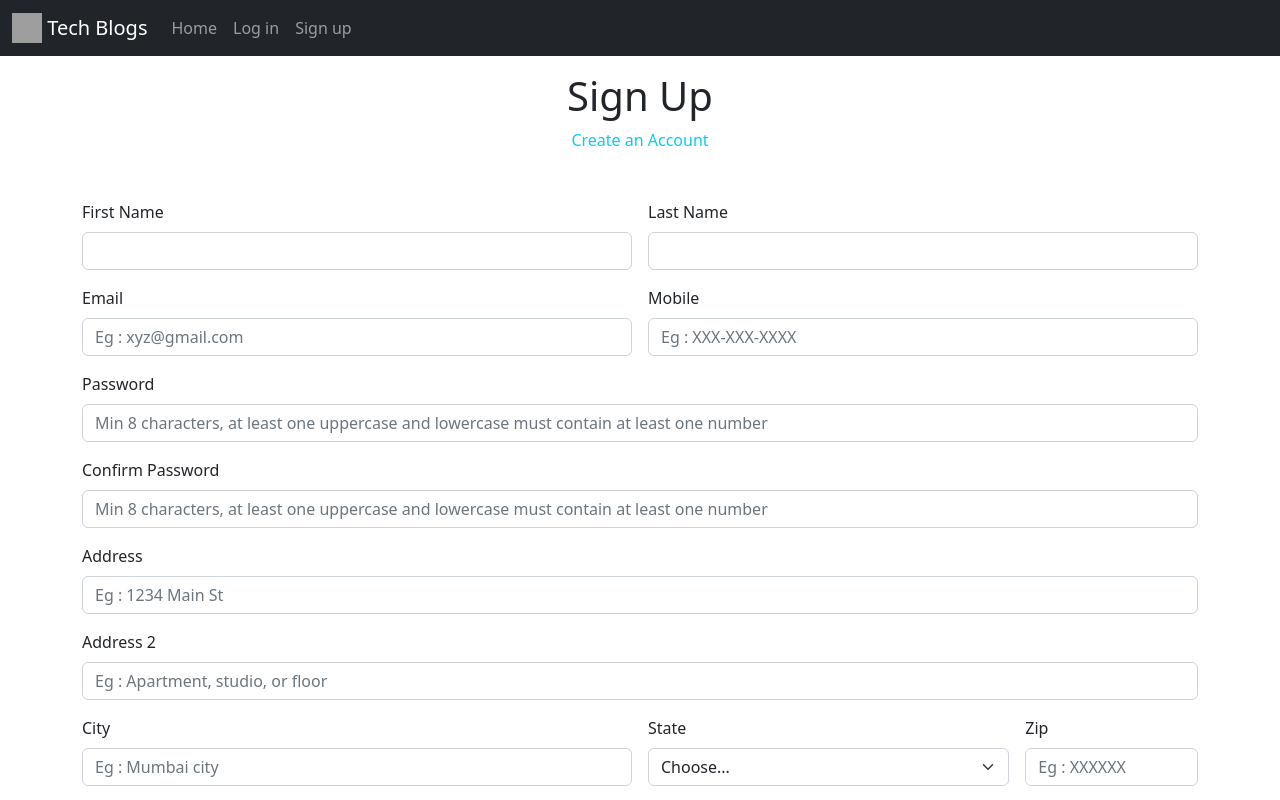
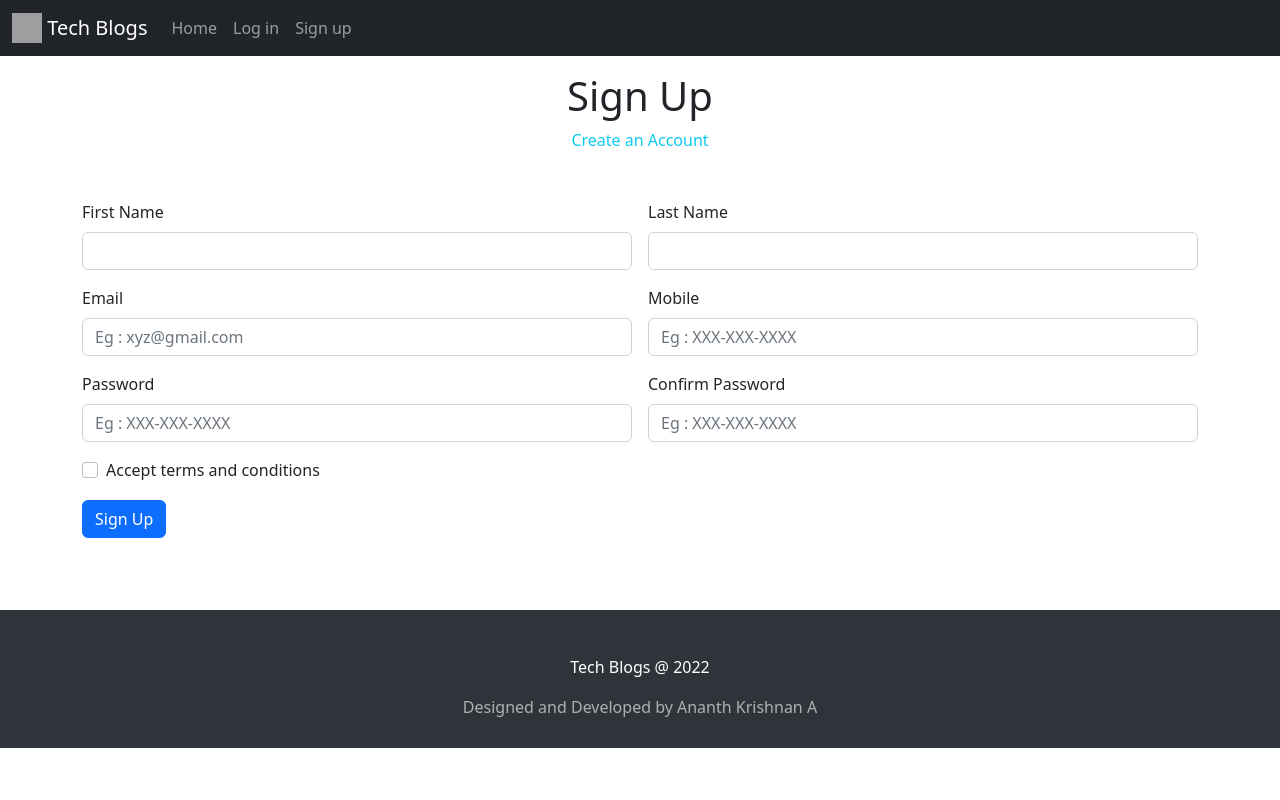
Before and after one commit to ananthanil/ictk_assignment_Library_App, an Angular app in the folder Frontend/: page /signup in a window 1280 px wide. Shown: the top 800 px of the page. Built offline with nearby package versions, Linux system fonts and the light colour scheme; grey boxes are pictures that could not be loaded.

Commit message:
added html of signup and backend file code

```diff
--- a/Frontend/src/app/signup/signup.component.html
+++ b/Frontend/src/app/signup/signup.component.html
@@ -33,8 +33,21 @@
       <input type="tel" class="form-control" id="signup_mobile4" placeholder="Eg : XXX-XXX-XXXX">
       <span class="error" id="mobile_message"></span>
       </div>
-      <div class="col-12">
+
+      <div class="col-md-6">
         <label for="inputPassword4" class="form-label">Password</label>
+        <input type="password" class="form-control" id="signup_mobile4" placeholder="Eg : XXX-XXX-XXXX">
+        <span class="error" id="mobile_message"></span>
+     </div>
+
+    <div class="col-md-6">
+        <label for="inputPassword4" class="form-label">Confirm Password</label>
+        <input type="password" class="form-control" id="signup_mobile4" placeholder="Eg : XXX-XXX-XXXX">
+        <span class="error" id="mobile_message"></span>
+    </div>
+
+      <!-- <div class="col-12">
+        <label for="inputPassword4" class="form-label">Confirm Password</label>
         <input type="password" class="form-control pass" id="signup_inputPassword4" placeholder="Min 8 characters, at least one uppercase and lowercase must contain at least one number">
         <span class="error" id="password_message"></span>
       </div>
@@ -42,39 +55,7 @@
         <label for="inputPassword4" class="form-label">Confirm Password</label>
         <input type="password" class="form-control" id="signup_confirminputPassword4" placeholder="Min 8 characters, at least one uppercase and lowercase must contain at least one number">
         <span class="error" id="confirm_password_message"></span>
-      </div>
-      <div class="col-12">
-        <label for="inputAddress" class="form-label">Address</label>
-        <input type="text" class="form-control" id="signup_inputAddress" placeholder="Eg : 1234 Main St">
-        <span class="error" id="address_message"></span>
-      </div>
-      <div class="col-12">
-        <label for="inputAddress2" class="form-label">Address 2</label>
-        <input type="text" class="form-control" id="signup_inputAddress2" placeholder="Eg : Apartment, studio, or floor">
-        <span class="error" id="address2_message"></span>
-      </div>
-      <div class="col-md-6">
-        <label for="inputCity" class="form-label">City</label>
-        <input type="text" class="form-control" id="signup_inputCity" placeholder="Eg : Mumbai city">
-        <span class="error" id="city_message"></span>
-      </div>
-      <div class="col-md-4">
-        <label for="inputState" class="form-label">State</label>
-        <select id="signup_inputState" class="form-select">
-          <option value="0" selected>Choose...</option>
-          <option value="1">Kerala</option>
-          <option value="2">Tamil Nadu</option>
-          <option value="3">Karnataka</option>
-          <option value="4">Rajasthan</option>
-          <option value="5">Andhra pradesh</option>
-        </select>
-        <span class="error" id="state_message"></span>
-      </div>
-      <div class="col-md-2">
-        <label for="inputZip" class="form-label">Zip</label>
-        <input type="number" class="form-control" id="signup_inputZip" placeholder="Eg : XXXXXX">
-        <span class="error" id="zip_message"></span>
-      </div>
+      </div> -->
       <div class="col-12">
         <div class="form-check">
           <input class="form-check-input" type="checkbox" id="signup_gridCheck">
@@ -89,5 +70,6 @@
       </div>
     </form>
   </div>
+  <br>
 
   <!-- end of signup -->
```
Also changed, not shown: 1 other file (tests, documents, lock files or other folders).
